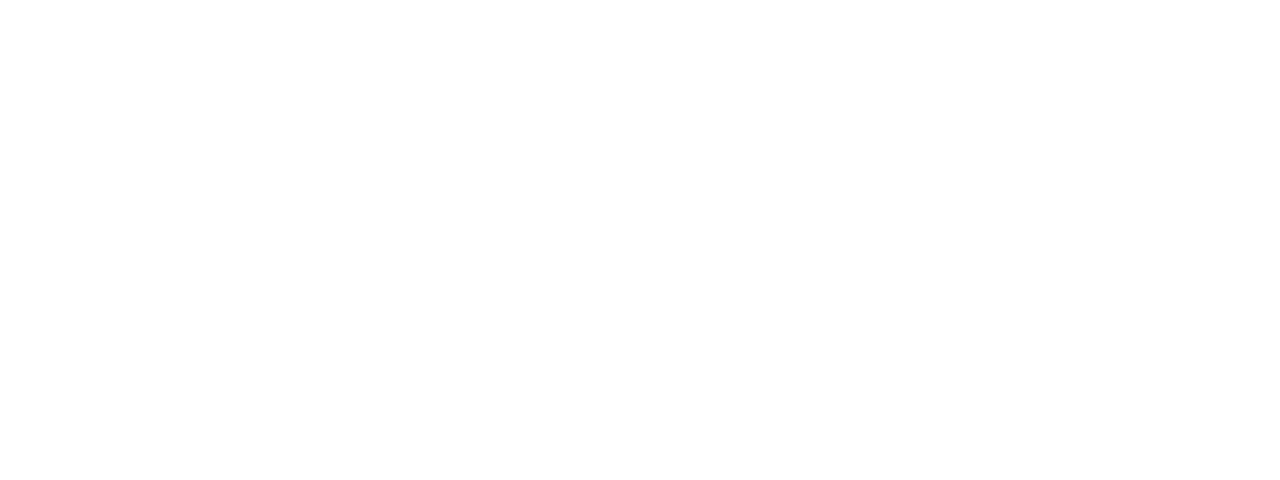
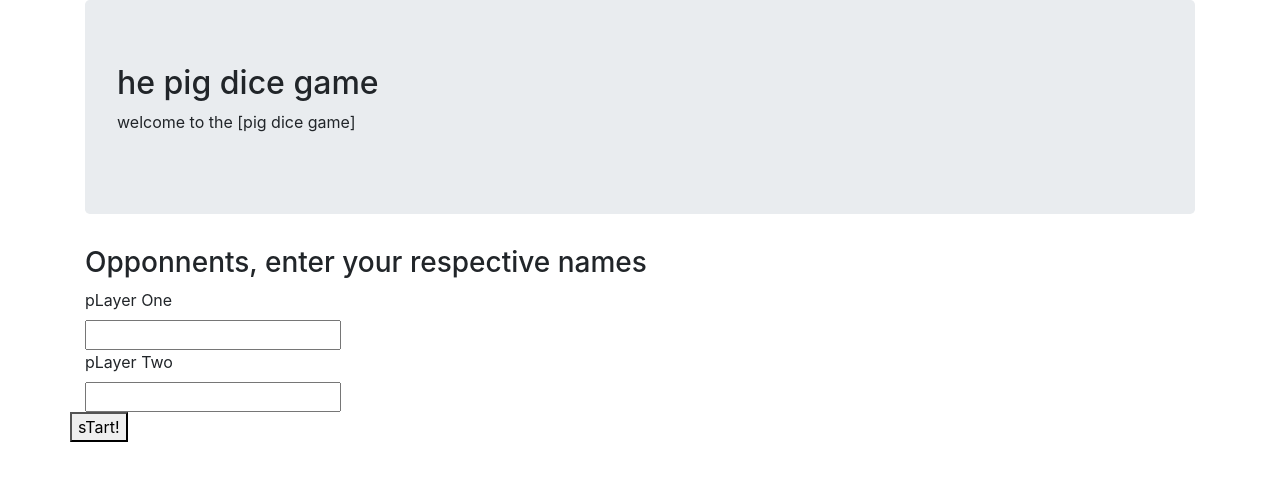
Before and after one commit to Maxie24/pig-dice-1, a plain HTML site: page index.html in a window 1280 px wide. Drawn offline with Linux system fonts and the light colour scheme.

Commit message:
create opponents login form

```diff
--- a/index.html
+++ b/index.html
@@ -14,6 +14,26 @@
       <title>pig-dice-game</title>
     </head>
     <body>
+     <div class="container">
+       <div class="jumbotron">
+         <h2>he pig dice game</h2>
+         <p>welcome to the [pig dice game] </p>
+       </div>
+       <h3>Opponnents, enter your respective names</h3>
+       <div class="row">
+         <form class="opponents">
+           <div class="col-md-6">
+             <label for="player-one">pLayer One</label>
+             <input id="player-one" type="text" name="player-one" value="">
+           </div>
+           <div class="col-md-6">
+             <label for="player-two">pLayer Two</label>
+             <input id="player-two" type="text" name="player-one" value="">
+           </div>
+           <button id="start" type="submit" name="button">sTart!</button>
+         </form>   <!--End form -->
+       </div> <!--End div row -->
 
+     </div> <!--End div container -->
     </body>
   </html>
```
